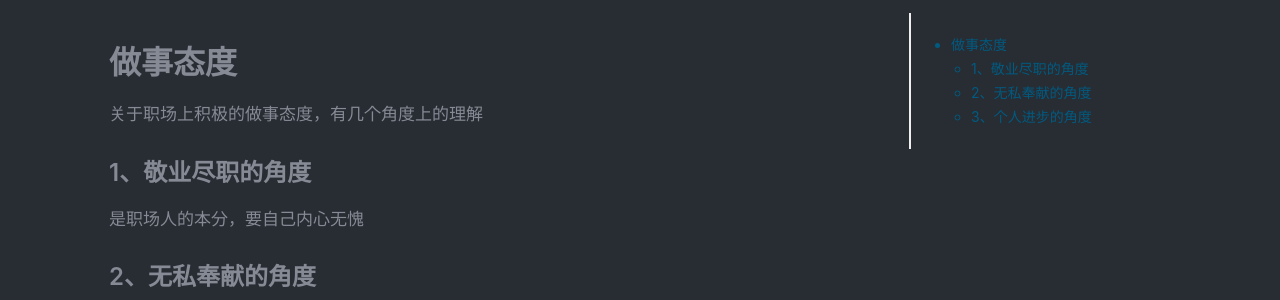
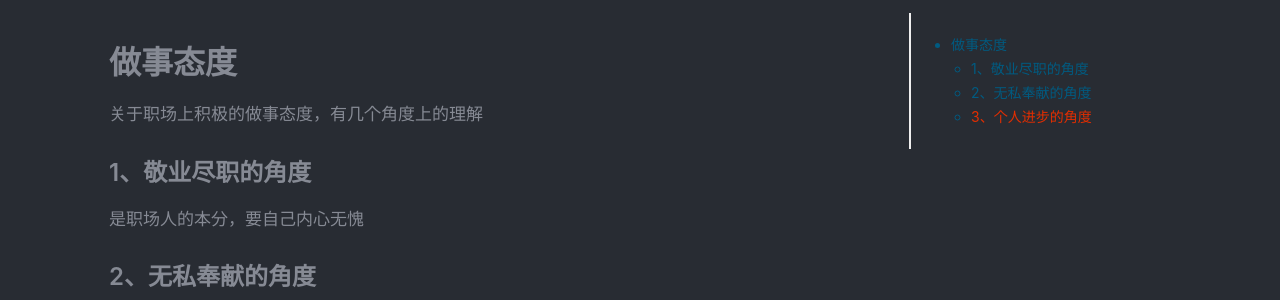
Before and after one commit to action121/action121.github.com, a Jekyll site: the page built from _posts/2020-12-17-职场上积极的做事态度.md, in a window 1280 px wide. Shown: the part 487-787 px from the top of the page. Built offline with Jekyll 4.4.1, drawn with Linux system fonts in a browser that asks for light colours; nearby versions of some CDN libraries; comment, search, counter and statistics services are not loaded; a style sheet for code colours, icons or effects is not loaded.

Commit message:
新增页面滚动监听，高亮TOC侧边栏item

```diff
--- a/assets/css/github-markdown.css
+++ b/assets/css/github-markdown.css
@@ -681,7 +681,9 @@ li p:nth-child(2) {
     color: #e32e00;
     text-decoration: underline;
 }
-
+.container .table-of-contents .active {
+  color:#e32e00
+}
 @media screen and (max-width: 1050px) {
       .post-content .container {
           width: 100%;
```
Also changed, not shown: assets/js/index.min.js.
